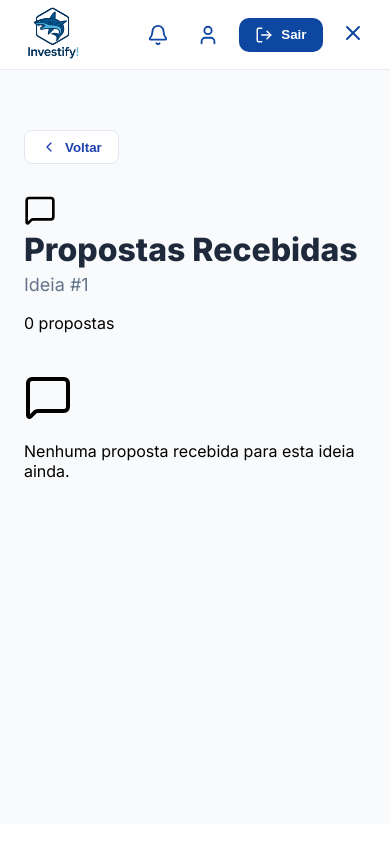
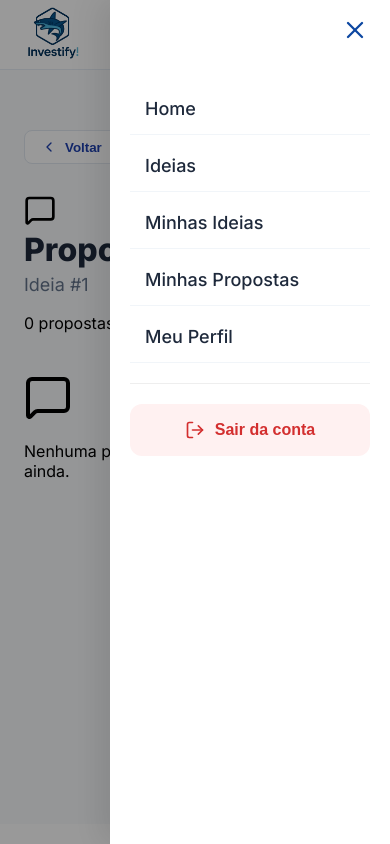
Before and after one commit to LeonardoEberle/front-tcc-2, a React (Vite) app: page /propostas/1 in a window 390 px wide. Both pictures are taken after a click on the button 352 px from the left and 34 px from the top of the page. Built offline with nearby package versions, Linux system fonts and the light colour scheme.

Commit message:
adicionando responsividade

```diff
--- a/src/Components/Navbar.jsx
+++ b/src/Components/Navbar.jsx
@@ -13,8 +13,19 @@ function Navbar() {
   const [propostasNtf, setPropostasNtf]           = useState([]);
   const navigate = useNavigate();
 
+  // BLOQUEIO DE SCROLL: Impede o fundo de rolar quando o menu mobile está aberto
+  useEffect(() => {
+    if (mobileMenuOpen) {
+      document.body.style.overflow = 'hidden';
+    } else {
+      document.body.style.overflow = 'unset';
+    }
+    return () => { document.body.style.overflow = 'unset'; };
+  }, [mobileMenuOpen]);
+
   const getToken = () => localStorage.getItem('token');
 
+  // SUA LÓGICA ORIGINAL DE FETCH (SEM ALTERAÇÕES)
   const fetchTudo = useCallback(async () => {
     const token = getToken();
     if (!token) return;
@@ -48,7 +59,6 @@ function Navbar() {
         const aceite  = (ultimo.AceiteNome ?? ultimo.aceiteNome ?? '').toLowerCase();
         const retorno = ultimo.Retorno ?? ultimo.retorno;
 
-        // Contraproposta: pendente MAS com retorno preenchido
         if (aceite === 'pendente' && retorno) {
           notifExtras.push({
             _tipo:      'contraproposta',
@@ -60,7 +70,6 @@ function Navbar() {
             createDate: ultimo.CreateDate ?? ultimo.createDate,
           });
         }
-        // Proposta respondida (aceita ou recusada)
         else if (aceite && aceite !== 'pendente') {
           notifExtras.push({
             _tipo:      'proposta-respondida',
@@ -90,23 +99,21 @@ function Navbar() {
 
   const temNaoLidas = todasNtf.some(n => !n.lida);
 
+  // SUA LÓGICA ORIGINAL DE CLIQUE (RESTABELECIDA)
   const handleNotificationClick = async (notificacao) => {
     const token = getToken();
     setShowNotifications(false);
 
-    // Contraproposta → leva o investidor para ver e responder
     if (notificacao._tipo === 'contraproposta') {
       navigate('/minhas-propostas');
       return;
     }
 
-    // Proposta respondida → leva para a ideia
     if (notificacao._tipo === 'proposta-respondida') {
       navigate('/minhas-propostas');
       return;
     }
 
-    // Notificação real do banco (empreendedor recebeu proposta)
     try {
       if (notificacao.ntfId) {
         fetch(`/api/notificacoes/${notificacao.ntfId}/lida`, {
@@ -166,12 +173,10 @@ function Navbar() {
       </div>
 
       <div className={styles.actions}>
-        {/* Sino */}
         <div className={styles.iconWrapper}>
           <button
             className={styles.iconButton}
             onClick={() => setShowNotifications(!showNotifications)}
-            aria-label="Notificações"
           >
             <Bell size={22} />
             {temNaoLidas && <span className={styles.badge} />}
@@ -181,10 +186,9 @@ function Navbar() {
             {showNotifications && (
               <motion.div
                 className={styles.popup}
-                initial={{ opacity: 0, y: -8, scale: 0.97 }}
-                animate={{ opacity: 1, y: 0,  scale: 1    }}
-                exit={{    opacity: 0, y: -8, scale: 0.97 }}
-                transition={{ duration: 0.18 }}
+                initial={{ opacity: 0, y: -8 }}
+                animate={{ opacity: 1, y: 0 }}
+                exit={{    opacity: 0, y: -8 }}
               >
                 <div className={styles.popupHeader}>
                   <h4>Notificações</h4>
@@ -198,7 +202,10 @@ function Navbar() {
                       <li
                         key={n.ntfId}
                         className={styles.notificationItem}
-                        style={{ background: !n.lida ? '#f0f7ff' : undefined, cursor: 'pointer' }}
+                        style={{
+                          background: !n.lida ? '#f0f7ff' : undefined,
+                          cursor: 'pointer'
+                        }}
                         onClick={() => handleNotificationClick(n)}
                       >
                         <p className={styles.ntfMessage}>{n.mensagem}</p>
@@ -216,33 +223,44 @@ function Navbar() {
           </AnimatePresence>
         </div>
 
-        <Link to="/perfil" className={styles.iconButton} aria-label="Perfil">
+        <Link to="/perfil" className={`${styles.iconButton} ${styles.desktopOnly}`}>
           <User size={22} />
         </Link>
 
-        <button className={styles.logoutButton} onClick={handleLogout}>
-          <LogOut size={18} />
-          Sair
+        <button className={`${styles.logoutButton} ${styles.desktopOnly}`} onClick={handleLogout}>
+          <LogOut size={18} /> Sair
         </button>
 
-        <button
-          className={styles.menuMobile}
-          onClick={() => setMobileMenuOpen(!mobileMenuOpen)}
-          aria-label="Menu"
-        >
-          {mobileMenuOpen ? <X size={24} /> : <Menu size={24} />}
+        <button className={styles.menuMobile} onClick={() => setMobileMenuOpen(true)}>
+          <Menu size={26} />
         </button>
       </div>
 
-      {/* Menu mobile */}
       <AnimatePresence>
         {mobileMenuOpen && (
+          <>
+            <motion.div
+              className={styles.overlay}
+              initial={{ opacity: 0 }}
+              animate={{ opacity: 1 }}
+              exit={{ opacity: 0 }}
+              onClick={() => setMobileMenuOpen(false)}
+            />
+
             <motion.div
               className={`${styles.links} ${styles.mobileOnly}`}
-            initial={{ opacity: 0 }}
-            animate={{ opacity: 1 }}
-            exit={{    opacity: 0 }}
+              initial={{ x: '100%' }}
+              animate={{ x: 0 }}
+              exit={{    x: '100%' }}
+              transition={{ type: 'tween', duration: 0.3 }}
             >
+              <div className={styles.mobileHeader}>
+                <button className={styles.closeButton} onClick={() => setMobileMenuOpen(false)}>
+                  <X size={28} />
+                </button>
+              </div>
+
+              <div className={styles.mobileNav}>
                 {navLinks.map(link => (
                   <Link
                     key={link.to}
@@ -253,7 +271,13 @@ function Navbar() {
                     {link.label}
                   </Link>
                 ))}
+                <hr className={styles.divider} />
+                <button className={styles.mobileLogout} onClick={handleLogout}>
+                  <LogOut size={20} /> Sair da conta
+                </button>
+              </div>
             </motion.div>
+          </>
         )}
       </AnimatePresence>
     </nav>
--- a/src/Components/Navbar.module.css
+++ b/src/Components/Navbar.module.css
@@ -4,7 +4,7 @@
   align-items: center;
   padding: 0 5%;
   height: 70px;
-  background: rgba(255, 255, 255, 0.9);
+  background: rgba(255, 255, 255, 0.95);
   backdrop-filter: blur(10px);
   border-bottom: 1px solid rgba(13, 71, 161, 0.1);
   position: sticky;
@@ -17,14 +17,9 @@
   transition: transform 0.3s ease;
 }
 
-.logo:hover {
-  transform: scale(1.05);
-}
+.logo:hover { transform: scale(1.05); }
 
-.links {
-  display: flex;
-  gap: 20px;
-}
+.links { display: flex; gap: 20px; }
 
 .navLink {
   text-decoration: none;
@@ -41,11 +36,7 @@
   background: rgba(13, 71, 161, 0.05);
 }
 
-.actions {
-  display: flex;
-  align-items: center;
-  gap: 12px;
-}
+.actions { display: flex; align-items: center; gap: 12px; }
 
 .iconButton {
   background: none;
@@ -58,23 +49,17 @@
   align-items: center;
   justify-content: center;
   position: relative;
-  transition: background 0.2s;
-}
-
-.iconButton:hover {
-  background: rgba(13, 71, 161, 0.08);
 }
 
 .badge {
   position: absolute;
-  top: 4px;
-  right: 4px;
-  background: #d32f2f;
-  color: white;
-  font-size: 10px;
-  padding: 2px 5px;
-  border-radius: 10px;
-  font-weight: bold;
+  top: 6px;
+  right: 6px;
+  width: 10px;
+  height: 10px;
+  background: #ef4444;
+  border-radius: 50%;
+  border: 2px solid #fff;
 }
 
 .logoutButton {
@@ -88,23 +73,15 @@
   border-radius: 10px;
   font-weight: 600;
   cursor: pointer;
-  transition: opacity 0.2s;
 }
 
-.logoutButton:hover {
-  opacity: 0.9;
-}
-
-/* Popup de Notificações */
-.iconWrapper {
-  position: relative;
-}
-
+/* Popup Notificações */
+.iconWrapper { position: relative; }
 .popup {
   position: absolute;
   top: 55px;
   right: 0;
-  width: 260px;
+  width: 280px;
   background: white;
   border-radius: 12px;
   box-shadow: 0 10px 30px rgba(0, 45, 98, 0.15);
@@ -113,96 +90,84 @@
   overflow: hidden;
 }
 
-.popupHeader {
-  padding: 12px 15px;
-  background: #f8fbff;
-  border-bottom: 1px solid #eee;
-}
+.popupHeader { padding: 12px 15px; background: #f8fbff; border-bottom: 1px solid #eee; }
+.popupHeader h4 { margin: 0; font-size: 14px; color: #0d47a1; }
+.notificationList { max-height: 300px; overflow-y: auto; list-style: none; padding: 0; margin: 0; }
+.notificationItem { padding: 12px 15px; border-bottom: 1px solid #f1f5f9; transition: background 0.2s; }
+.ntfMessage { margin: 0; font-size: 13px; color: #1e293b; line-height: 1.4; font-weight: 500; }
+.ntfDate { font-size: 11px; color: #64748b; margin-top: 4px; display: block; }
+.emptyState { padding: 20px; text-align: center; color: #94a3b8; font-size: 13px; }
 
-.popupHeader h4 {
-  margin: 0;
-  font-size: 14px;
-  color: #0d47a1;
-}
-
-.emptyState {
-  padding: 20px 15px;
-  text-align: center;
-  font-size: 13px;
-  color: #94a3b8;
-}
-
-.notificationList {
-  max-height: 300px;
-  overflow-y: auto;
-}
-
-.notificationItem {
-  padding: 12px 15px;
-  border-bottom: 1px solid #f1f5f9;
-  cursor: pointer;
-  transition: background 0.2s;
-}
-
-.notificationItem:hover {
-  background: #f8fafc;
-}
-
-.ntfMessage {
-  margin: 0;
-  font-size: 13px;
-  color: #1e293b;
-  line-height: 1.4;
-  font-weight: 500;
-}
-
-.ntfDate {
-  font-size: 11px;
-  color: #64748b;
-  margin-top: 4px;
-  display: block;
-}
-
-.badge {
-  position: absolute;
-  top: 6px;
-  right: 6px;
-  width: 10px;
-  height: 10px;
-  background: #ef4444;
-  border-radius: 50%;
-  border: 2px solid #fff;
-}
-
-/* Responsividade Mobile */
-.menuMobile {
-  display: none;
-  background: none;
-  border: none;
-  color: #0d47a1;
-  cursor: pointer;
-}
-
+/* Mobile Menu Estilos */
+.menuMobile { display: none; background: none; border: none; color: #0d47a1; cursor: pointer; }
 .mobileOnly { display: none; }
 
 @media (max-width: 850px) {
-  .desktopOnly { display: none; }
+  .desktopOnly { display: none !important; }
   .menuMobile { display: block; }
-  .mobileOnly { display: block; }
 
-  .links {
+  .overlay {
     position: fixed;
-    top: 70px;
-    left: -100%;
-    flex-direction: column;
-    background: white;
-    width: 100%;
-    height: calc(100vh - 70px);
-    padding: 40px;
-    transition: left 0.4s ease;
+    top: 0;
+    left: 0;
+    width: 100vw;
+    height: 100dvh;
+    background: rgba(0, 0, 0, 0.4);
+    z-index: 1999;
   }
 
-  .linksOpen {
-    left: 0;
+  .mobileOnly {
+    display: flex !important;
+    position: fixed;
+    top: 0;
+    right: 0;
+    width: 280px;
+    height: 100dvh; /* Garante altura total sem cortes */
+    background: white;
+    flex-direction: column;
+    z-index: 2000;
+    box-shadow: -10px 0 30px rgba(0,0,0,0.1);
+  }
+
+  .mobileHeader { display: flex; justify-content: flex-end; padding: 15px; }
+  .closeButton { background: none; border: none; color: #0d47a1; cursor: pointer; }
+
+  .mobileNav {
+    display: flex;
+    flex-direction: column;
+    padding: 0 20px 20px 20px;
+    gap: 5px;
+    overflow-y: auto;
+  }
+
+  .mobileNav .navLink {
+    font-size: 18px;
+    padding: 15px;
+    border-bottom: 1px solid #f1f5f9;
+    border-radius: 0;
+    color: #1e293b;
+    width: 100%;
+  }
+
+  .divider { border: 0; border-top: 1px solid #eee; margin: 15px 0; }
+
+  .mobileLogout {
+    display: flex;
+    align-items: center;
+    justify-content: center;
+    gap: 10px;
+    background: #fff1f1;
+    color: #d32f2f;
+    border: none;
+    padding: 16px;
+    border-radius: 12px;
+    font-weight: 600;
+    font-size: 16px;
+  }
+
+  .popup {
+    right: -10px;
+    width: calc(100vw - 40px);
+    max-width: 300px;
   }
 }
--- a/src/Pages/Propostas/Propostas.jsx
+++ b/src/Pages/Propostas/Propostas.jsx
@@ -38,7 +38,7 @@ function Propostas() {
         if (resIdeia.ok) setIdeia(await resIdeia.json());
 
         // Busca propostas da ideia (endpoint do empreendedor)
-        const resProp = await apiRequest(`/apii/ideias/${ideiaId}/propostas`, {
+        const resProp = await apiRequest(`/api/ideias/${ideiaId}/propostas`, {
           headers: { Authorization: `Bearer ${token}` },
         });
 
```
Lines whose indentation alone changed are shown as unchanged.
